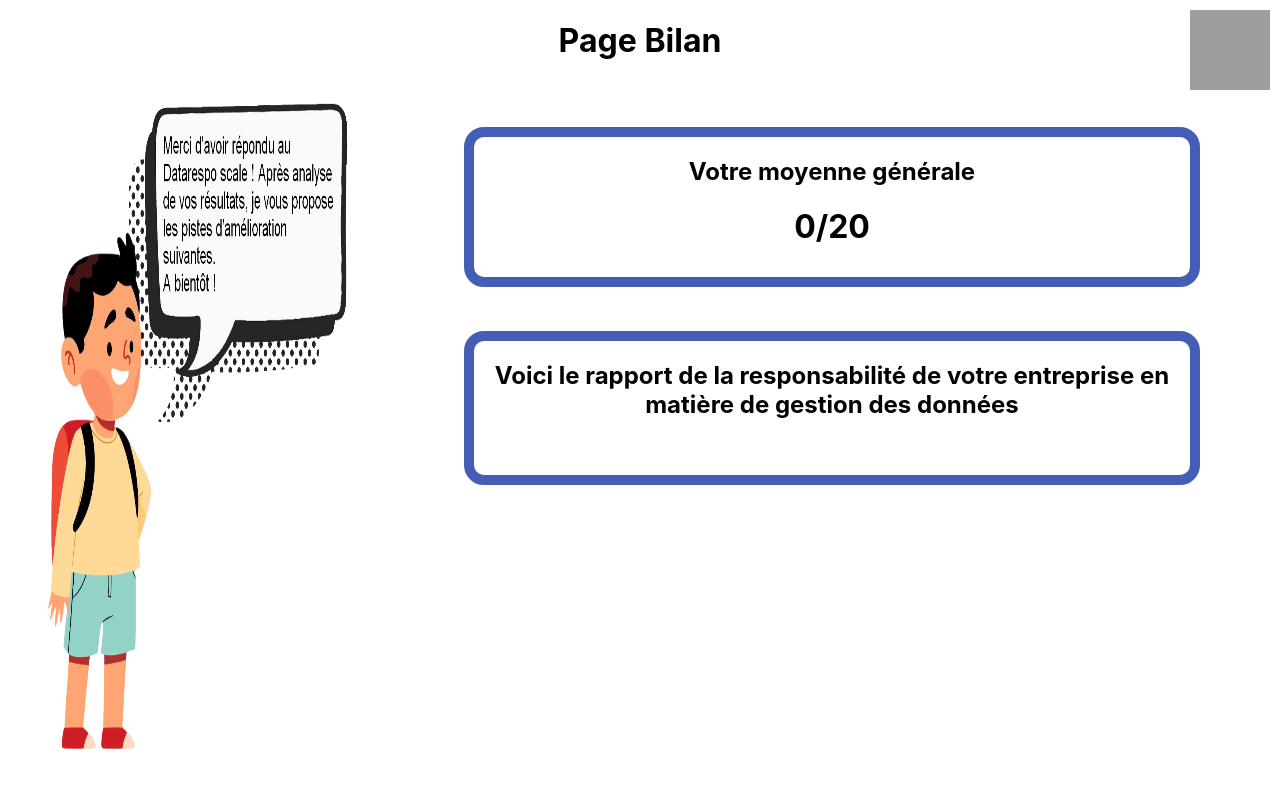
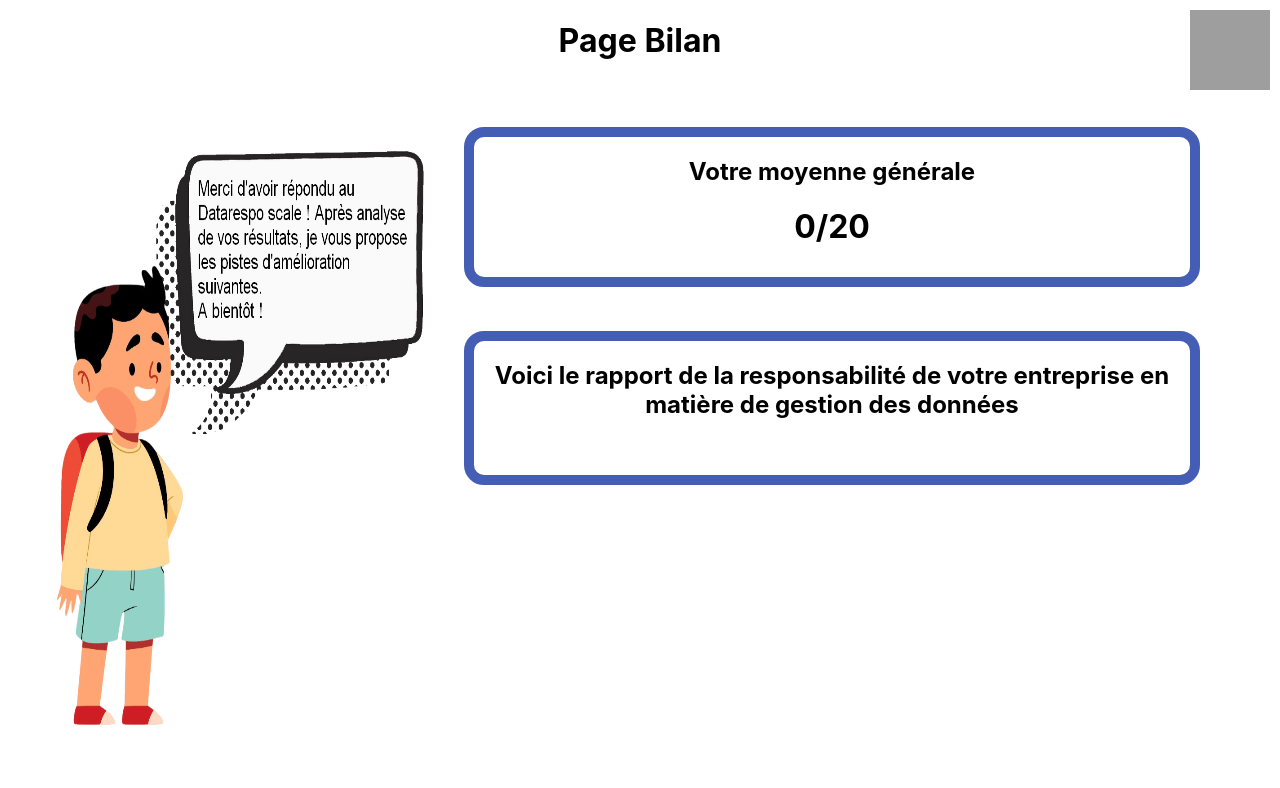
Before and after one commit to TheoKLR/Crunch2024, a React (Create React App) app: page /Bilan in a window 1280 px wide. Shown: the top 788 px of the page. Built offline with nearby package versions, Linux system fonts and the light colour scheme; grey boxes are pictures that could not be loaded.

Commit message:
Modif de 2-3 petites erreures + modif taille perso

```diff
--- a/src/App.css
+++ b/src/App.css
@@ -118,7 +118,8 @@ nav{
 #perso{
   width: 110%;
   margin-left: 10px ;
-  height: 90%;
+  margin-top: 100px;
+  height: 80%;
 }
 
 .TexteParser{
@@ -166,3 +167,10 @@ nav{
   bottom: 500px;
   right: 10px;
 }
+
+#perso2{
+  width: 135%;
+  margin-left: 10px ;
+  margin-top: 50px;
+  height: 80%;
+}
--- a/src/screens/Bilan.tsx
+++ b/src/screens/Bilan.tsx
@@ -17,7 +17,7 @@ export const Bilan = () => {
                 <h1>Page Bilan</h1>
                 <div className='AppContainer'>
                     <div className='personnage'>
-                        <img src={introMain} alt="Personnage de présentation" id='perso'/>
+                        <img src={introMain} alt="Personnage de présentation" id='perso2'/>
                     </div>
                     <div className='AppContenu'>
                         <div className='noteGlobale' id='noteBilan'>
--- a/src/screens/Ethique.tsx
+++ b/src/screens/Ethique.tsx
@@ -19,7 +19,7 @@ export const Ethique = () => {
             <QuestionVF intitule="Question 1.6 : Permettez vous aux personnes concernés de refuser l’utilisation de leurs données dans un objectif de profilage ? " ponderationV={0.5} ponderationF={0} typeQuiz="Ethique" texteReponse = "- Permettez aux utilisateurs de refuser l’utilisation de leurs données dans un objectif de profilage."/>
             <QuestionVF intitule="Question 1.7 : Prévenez-vous les personnes concernées après avoir subi une fuite de données ? " ponderationV={0.5} ponderationF={0} typeQuiz="Ethique" texteReponse = "- Prévenez les utilisateurs lors d’une fuite de données les concernant."/>
             <QuestionCM intitule="Où stockez-vous vos données ?" reponses={[["Pays membres de l'UE + Grande-Bretagne + Suisse + Israël + Corée du Sud + Japon + Nouvelle-Zélande + Argentine + Uruguay",10],["Etats-Unis ou Canada",5],["Autres pays",0]]} typeQuiz="Ethique" texteReponse="- Stockez vos données dans des pays membres de l’UE, de l’EEE ou dans un pays considéré comme adéquat par la CNIL."/>
-            <QuestionVF intitule="Question 2 : Etes-vous une entreprise américaine, russe ou chinoise" ponderationV={0} ponderationF={-5} typeQuiz="Ethique"/>
+            <QuestionVF intitule="Question 2 : Etes-vous une entreprise américaine, russe ou chinoise" ponderationV={0} ponderationF={-5} typeQuiz="Ethique" texteReponse="- Faites attention au partage des données avec les entreprises chinoises, russes ou américaine qui peuvent être récupérées par leur gouvernement."/>
             <QuestionVF intitule="Question 4 : Y a-t-il une supervision et une gestion rigoureuses des données pour en garantir l’utilisation éthique ?" ponderationV={1} ponderationF={0} typeQuiz="Ethique" texteReponse="-  Organisez une supervision et une gestion rigoureuse des données pour garantir une utilisation éthique."/>
             <QuestionVF intitule="Question 5 : Votre utilisation des données pourrait-elle avoir des conséquences discriminatoires pour des groupes particuliers, même si cela n’est pas intentionnel ?" ponderationV={0} ponderationF={1} typeQuiz="Ethique" texteReponse="- Vous devriez faire en sorte que les données que vous utilisez n’aient pas de conséquences discriminatoires"/>
             <QuestionVF intitule="Question 6 : les individus détiennent-ils la propriété de leurs données et de l’utilisation qui en est faite. Avez-vous reçu leur consentement avisé pour leur utilisation dans votre contexte spécifique ?" ponderationV={1} ponderationF={0} typeQuiz="Ethique" texteReponse="- Vous devriez demander le consentement des utilisateurs pour l’utilisation de leurs données"/>
@@ -32,7 +32,7 @@ export const Ethique = () => {
             <QuestionVF intitule="Question 14 : Transparence par rapport à l’utilisation des données, communiquez-vous votre utilisation des données aux utilisateurs ?" ponderationV={1} ponderationF={0} typeQuiz="Ethique" texteReponse="- Vous devriez communiquer aux utilisateurs l’utilisation que vous faites de leur données"/>
             <QuestionVF intitule="Question 15 : Communiquez-vous comment vous stockez les données aux utilisateurs ?" ponderationV={1} ponderationF={0} typeQuiz="Ethique" texteReponse="- Vous devriez communiquer sur la manière dont vous stockez vos données."/>
 
-            <button className='button-36'><Link to="/" style={{ color: 'white', textDecoration: 'none' }}>Home</Link></button>
+            <button className='button-36' ><Link to="/" style={{ color: 'white', textDecoration: 'none' }}>Home</Link></button>
         </div>
         </>
     );
--- a/src/screens/Home.tsx
+++ b/src/screens/Home.tsx
@@ -86,7 +86,7 @@ export const Home = () => {
                             {parseInt(scoreEthique20) >= 16 && <img src={Saphir} alt="badge"/>}
                         </div>
                     </nav>
-                    <br/><br/><br/><br/><br/><br/>
+                    <br/><br/><br/><br/>
                     <button className='button-40' onClick={resetScores} style={{width: '12%', height: '5%'}}>Reset
                     </button>
                 </div>
```
